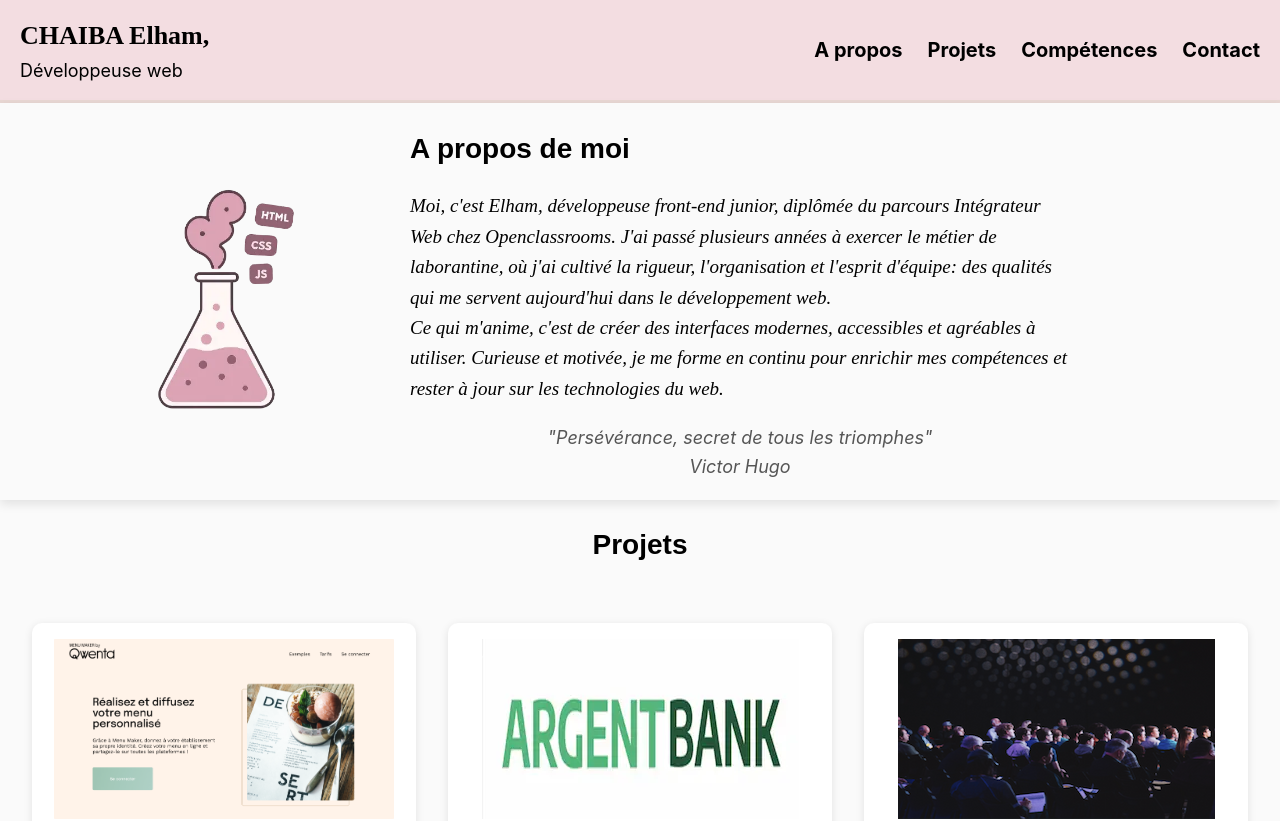
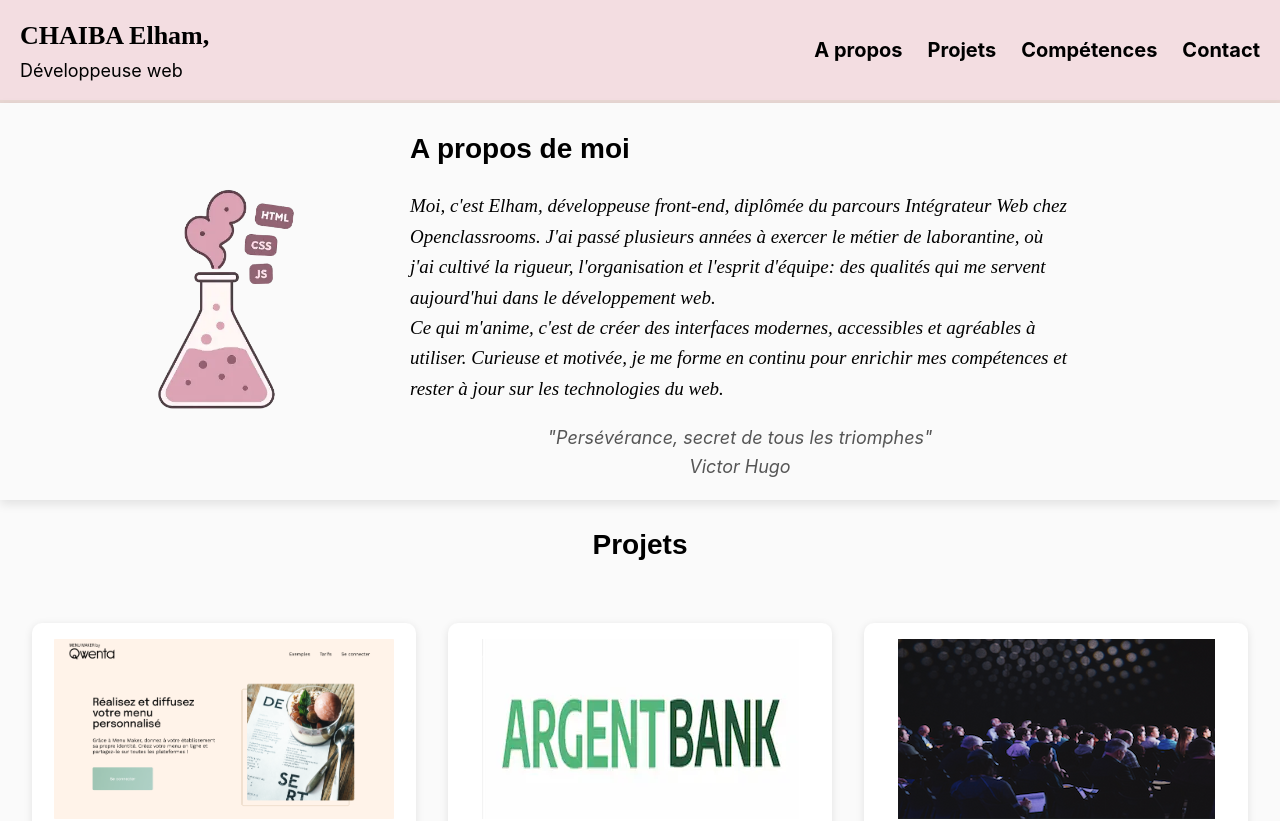
Before and after one commit to ilham-c/portfolio, a React (Vite) app: page / in a window 1280 px wide. Shown: the top 821 px of the page. Built offline with nearby package versions, Linux system fonts and the light colour scheme.

Commit message:
fin du projet

```diff
--- a/src/components/AboutMe/index.jsx
+++ b/src/components/AboutMe/index.jsx
@@ -9,7 +9,7 @@ function AboutMe(){
         <div className='about_text_block'>
         <h2 className='about_title'>A propos de moi</h2>
         <p className='about_text'>
-         Moi, c'est Elham, développeuse front-end junior, diplômée du parcours Intégrateur Web chez Openclassrooms.
+         Moi, c'est Elham, développeuse front-end, diplômée du parcours Intégrateur Web chez Openclassrooms.
          J'ai passé plusieurs années à exercer le métier de laborantine, où j'ai cultivé la rigueur, l'organisation et l'esprit d'équipe: des qualités qui me servent aujourd'hui dans le développement web.
          <br />
          Ce qui m'anime, c'est de créer des interfaces modernes, accessibles
```
Also changed, not shown: 1 other file (tests, documents, lock files or other folders).
